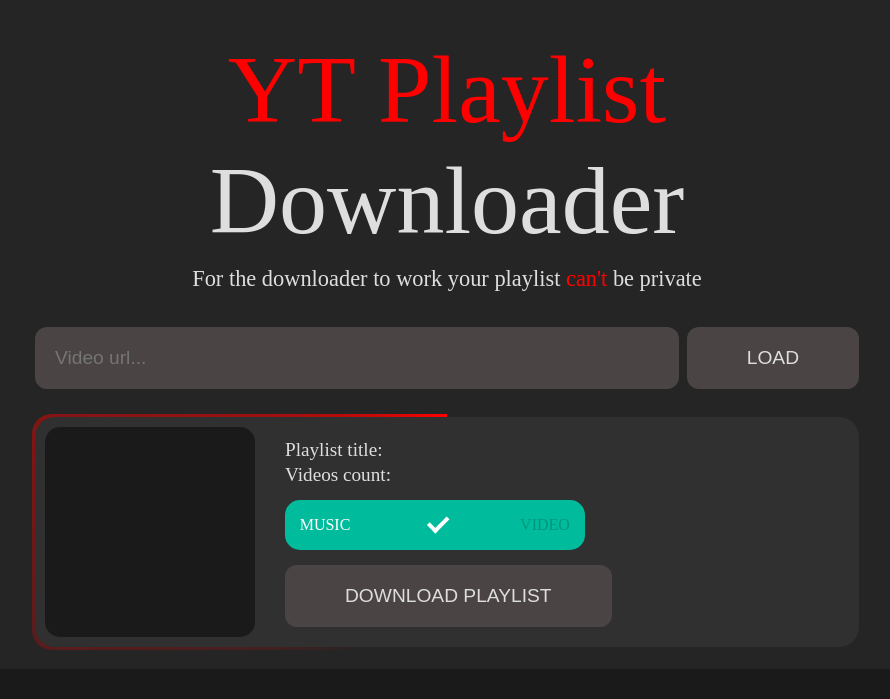
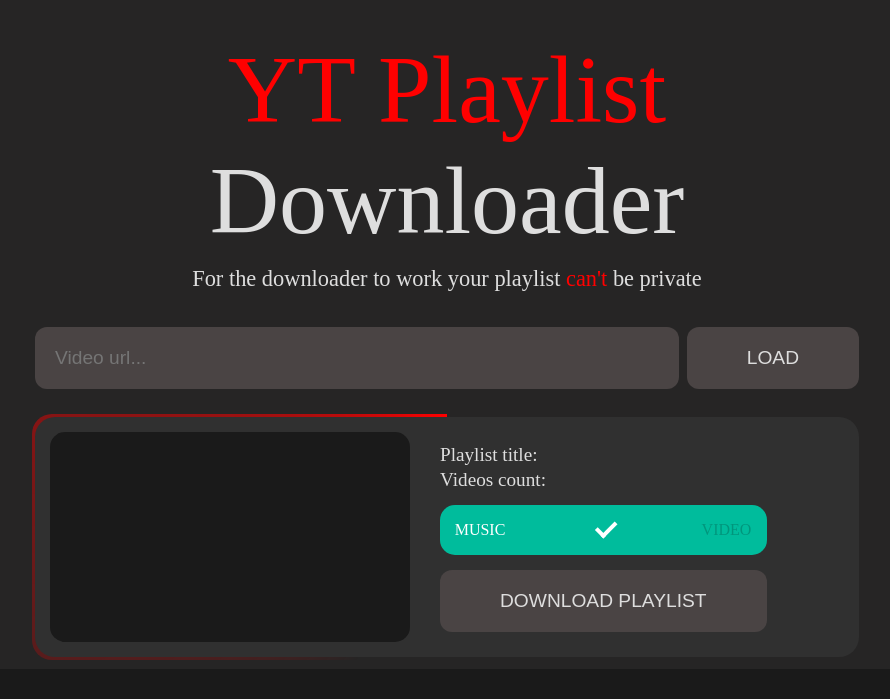
Before and after one commit to Marti-code/yt-playlist-converter, a Flask app: page / in a window 1280 px wide. Shown: the part 81-780 px from the top of the page, without its empty margins (193-1083 px from the left). Run offline with Flask 3, Linux system fonts and the light colour scheme.

Commit message:
design fixes

```diff
--- a/static/style.css
+++ b/static/style.css
@@ -45,11 +45,16 @@
   background-color: var(--light-gray);
   cursor: pointer;
   transition: all 0.3s ease;
+  width: 100%;
 }
 
 button:hover {
   color: var(--white);
   background-color: var(--accent);
+}
+
+#fetch-videos {
+  width: auto;
 }
 
 input {
@@ -205,7 +210,7 @@
 
 .switch {
   position: relative;
-  width: 300px;
+  width: 100%;
   height: 50px;
   text-align: center;
   background: #00bc9c;
@@ -365,6 +370,10 @@
   h1 {
     font-size: 3rem;
   }
+
+  .main-playlist-content {
+    padding: 15px 80px;
+  }
 }
 
 @media only screen and (min-width: 800px) {
@@ -439,6 +448,16 @@
   button {
     padding: 20px 60px;
   }
+
+  .main-playlist-content {
+    padding: 15px;
+  }
+}
+
+@media only screen and (min-width: 1180px) {
+  .playlist-image {
+    width: 360px;
+  }
 }
 
 @media only screen and (min-width: 1240px) {
```
